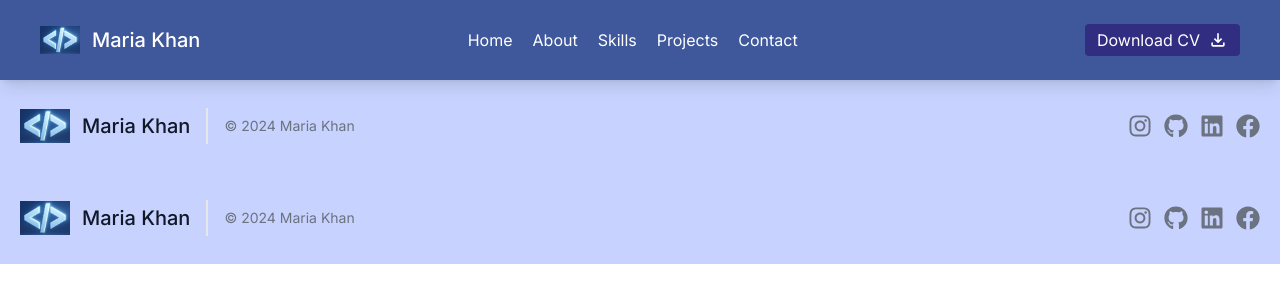
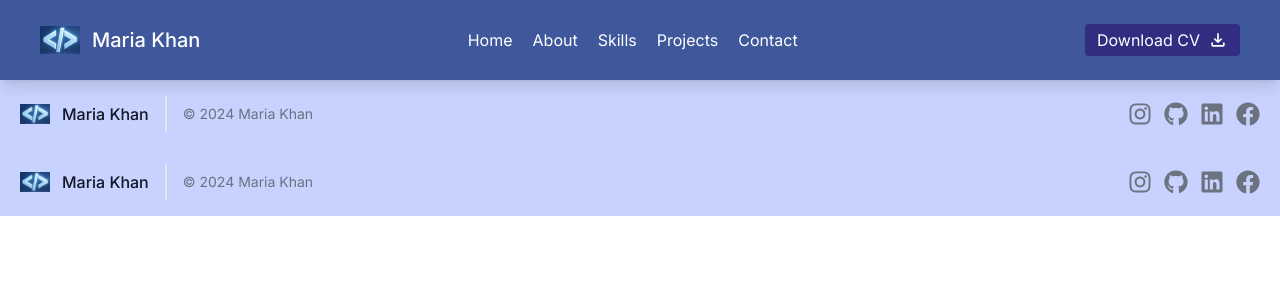
Before and after one commit to MariaKhan10/Next.js-Multipage-Portfolio-TailwindCSS, a Next.js app: page /footer in a window 1280 px wide. Shown: the top 302 px of the page. Built offline with nearby package versions, Linux system fonts and the light colour scheme.

Commit message:
made some changes

```diff
--- a/src/app/footer/page.tsx
+++ b/src/app/footer/page.tsx
@@ -7,15 +7,15 @@ const Footer = () => {
   return (
     <div className="bg-indigo-200">
       <footer className="text-gray-600 body-font">
-        <div className="container px-5 py-7 mx-auto flex items-center sm:flex-row flex-col">
+        <div className="container px-5 py-4 mx-auto flex items-center sm:flex-row flex-col">
           <a className="flex title-font font-medium items-center md:justify-start justify-center text-gray-900">
             <Image
               alt="Maria Khan Logo"
-              width={50}
-              height={50}
+              width={30}
+              height={30}
               src={require("../../../public/pictures/logofrontend.jpg")}
             />
-            <span className="ml-3 text-xl">Maria Khan</span>
+            <span className="ml-3 text-md">Maria Khan</span>
           </a>
           <p className="text-sm text-gray-500 sm:ml-4 sm:pl-4 sm:border-l-2 sm:border-gray-200 sm:py-2 sm:mt-0 mt-4">
             © 2024 Maria Khan
--- a/src/app/skills/page.tsx
+++ b/src/app/skills/page.tsx
@@ -6,7 +6,7 @@ const Skills = () => {
     <div id="skills">
       <section className="text-white body-font">
         <div style={{ background: gradientBackground }} className="py-10 px-8">
-          <div className="container px-5 py-24 mx-auto">
+          <div className="container px-5 py-24 pt-5 mx-auto">
             <div className="flex flex-col text-center w-full mb-22">
               <h2 className="text-sm uppercase tracking-widest font-semibold mb-1 text-blue-200">
                 Skills
```
